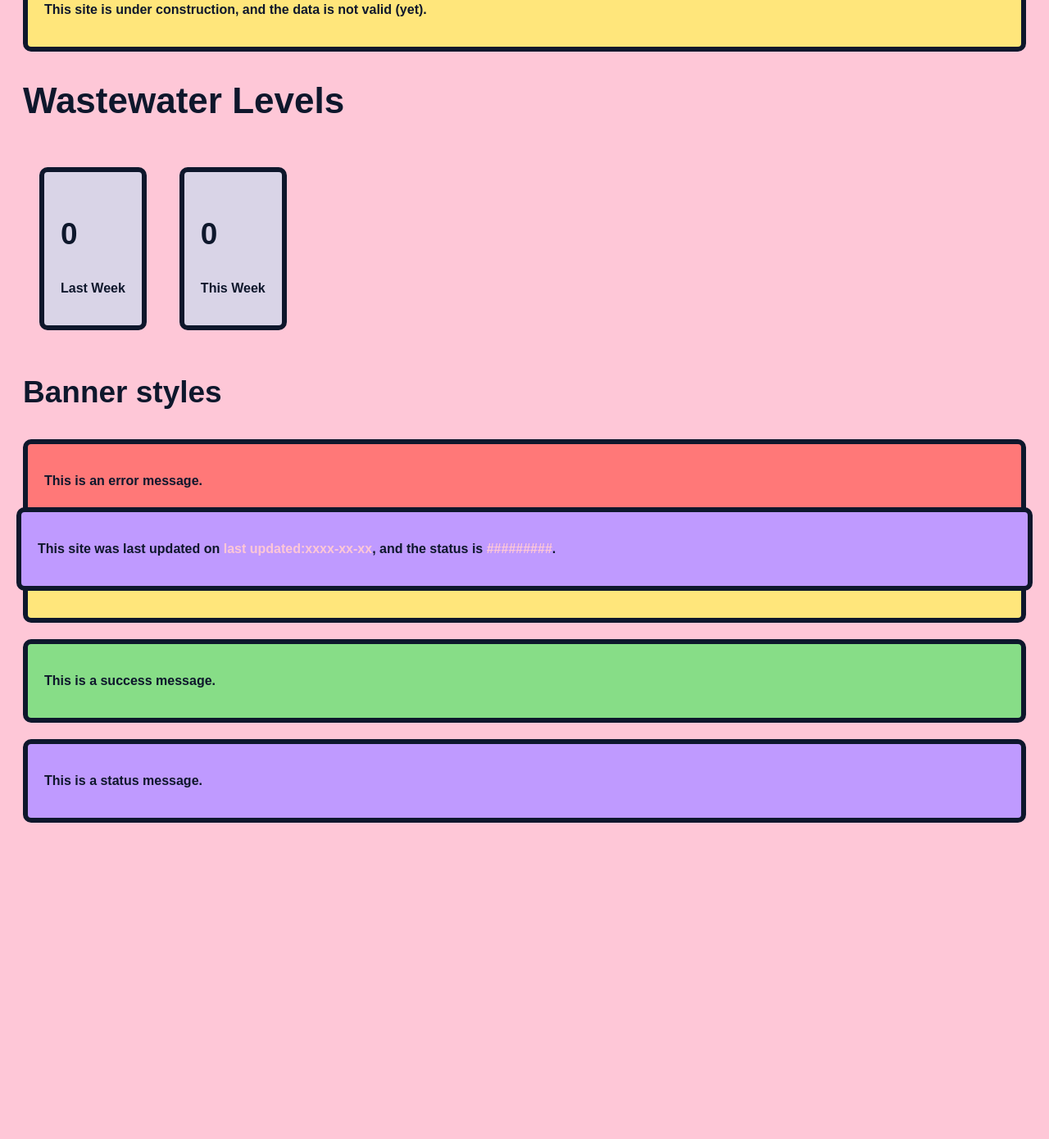
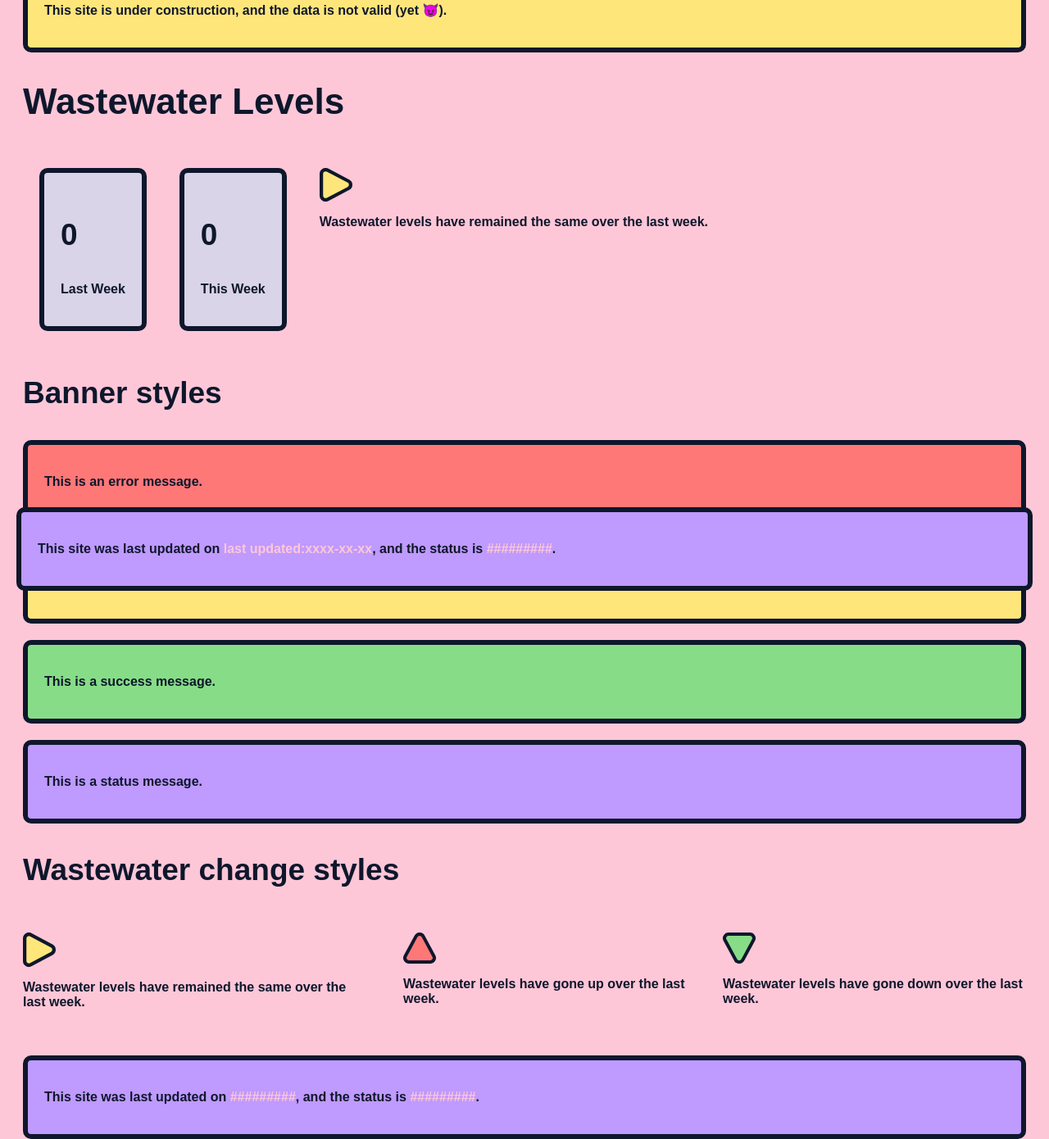
Before and after one commit to MaplePost/wwdata, a plain HTML site: page docs/index.html in a window 1280 px wide. Shown: the part 59-1449 px from the top of the page at 82% size. Before the commit the page ends 1063 px from the top, so only its background shows below. Drawn offline with Linux system fonts and the light colour scheme.

Commit message:
add wastewater status change styles

```diff
--- a/docs/index.html
+++ b/docs/index.html
@@ -30,7 +30,7 @@
 
 
   <div class="widget warning">
-    <p>This site is under construction, and the data is not valid (yet).</p>
+    <p>This site is under construction, and the data is not valid (yet &#128520;).</p>
   </div>
 
 	<div class="container">
@@ -46,6 +46,10 @@
     <div class="widget">
       <h2 id="currentValue">#######</h2> <!--DATA GOES HERE -->
       <p>This Week</p>
+    </div>
+    <div class="container wastewater-same">
+      <img src="img/wastewater-same.svg" alt="Wastewater Same" height="65" width="40">
+      <p>Wastewater levels have remained the same over the last week.</p>
     </div>
 
 
@@ -68,8 +72,33 @@
     <p>This is a status message.</p>
   </div>
 
+  <div class="container">
+    <h2>Wastewater change styles</h2>
+  </div>
+  <section class="flex">
+  <div class="container wastewater-same">
+    <img src="img/wastewater-same.svg" alt="Wastewater Same" height="65" width="40">
+    <p>Wastewater levels have remained the same over the last week.</p>
+  </div>
+  <div class="container wastewater-up">
+    <img src="img/wastewater-up.svg" alt="Wastewater Up" height="65" width="40">
+    <p>Wastewater levels have gone up over the last week.</p>
+  </div>
+  <div class="container wastewater-down">
+    <img src="img/wastewater-down.svg" alt="Wastewater Down" height="65" width="40">
+    <p>Wastewater levels have gone down over the last week.</p>
+  </div>
+</section>
+
 <!-- Site Status -->
   <footer class="flex widget status floating">
+    <p>
+      This site was last updated on <span id="lastUpdated" class="word-data">#########</span>, and the status is <span class="word-data">#########</span>.
+    </p>
+    </footer>
+
+    <!--I'm just using this until I figure out what I'm doing for show/hide on the floating footer don't judge meeee -->
+    <div class="flex widget status">
     <p>
       This site was last updated on <span id="lastUpdated" class="word-data">#########</span>, and the status is <span class="word-data">#########</span>.
     </p>
```
Also changed, not shown: docs/img/wastewater-down.svg (added), docs/img/wastewater-same.svg (added), docs/img/wastewater-up.svg (added).
